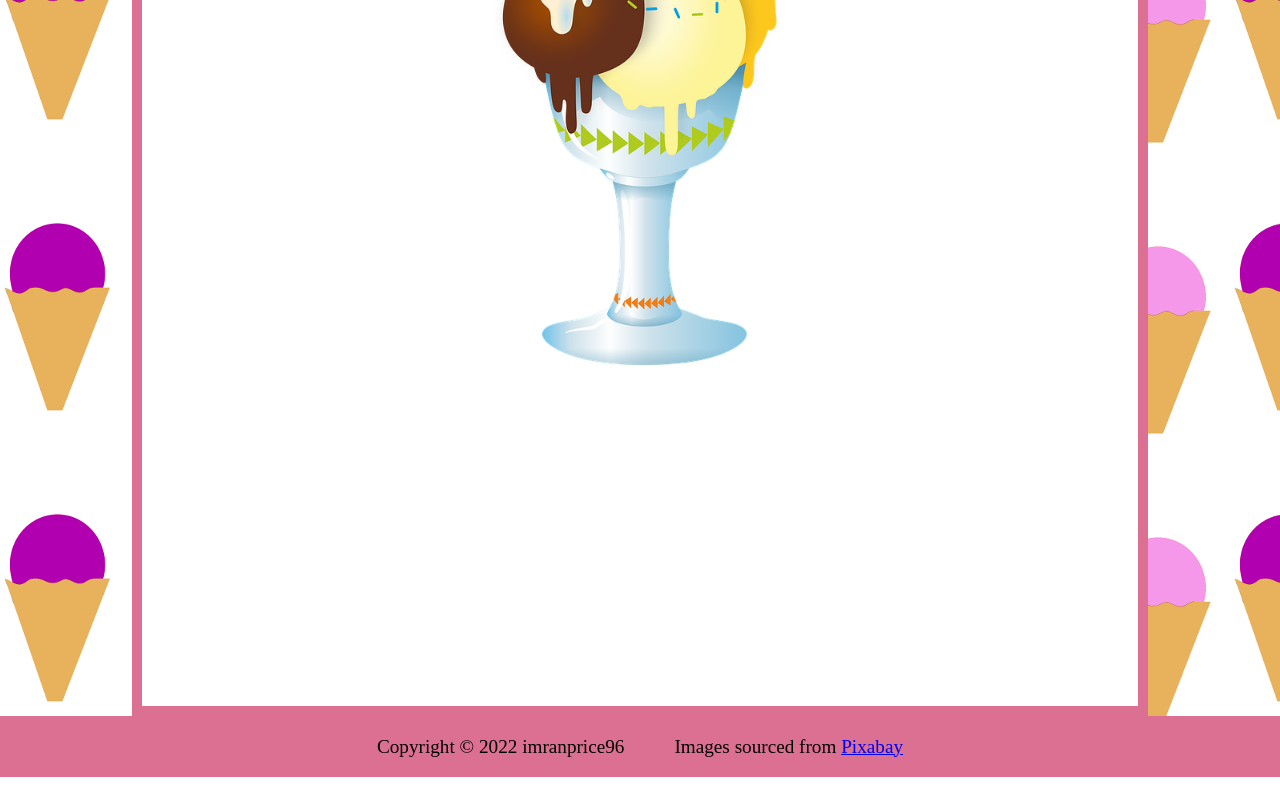
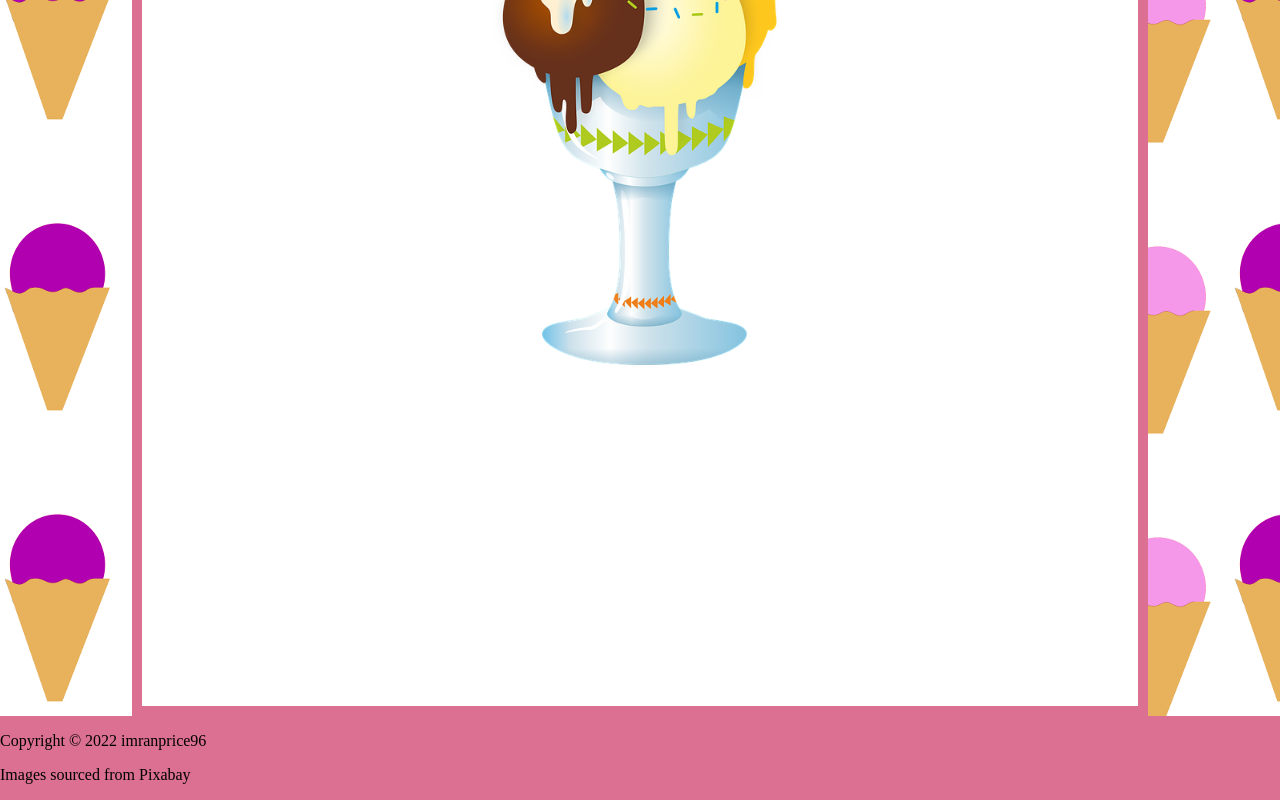
Before and after one commit to imranprice96/restaurant-page, a plain HTML site: page index.html in a window 1280 px wide. Shown: the part 667-1467 px from the top of the page. Before the commit the page ends 1444 px from the top, so only its background shows below. Drawn offline with Linux system fonts and the light colour scheme.

Commit message:
Refactor footer into module

```diff
--- a/index.html
+++ b/index.html
@@ -16,12 +16,6 @@
         </nav>
     </header>
     <div id="content"></div>
-    <footer>
-        <div class="footer">
-            <p>Copyright © 2022 imranprice96</p>
-            <p>Images sourced from <a href="https://pixabay.com/">Pixabay</a></p>
-        </div>
-    </footer>
     <script src="main.js" defer></script>
 </body>
 </html>
--- a/main.js
+++ b/main.js
@@ -126,7 +126,17 @@ eval("\n\n/* istanbul ignore next  */\nfunction styleTagTransform(css, styleElem
   \**********************/
 /***/ ((__unused_webpack_module, __webpack_exports__, __webpack_require__) => {
 
-eval("__webpack_require__.r(__webpack_exports__);\n/* harmony import */ var _modules_pageLoad__WEBPACK_IMPORTED_MODULE_0__ = __webpack_require__(/*! ./modules/pageLoad */ \"./src/modules/pageLoad.js\");\n\n\n\n(0,_modules_pageLoad__WEBPACK_IMPORTED_MODULE_0__[\"default\"])();\n\nconsole.log('Hi');\n\n\n\n//# sourceURL=webpack://restaurant-page/./src/index.js?");
+eval("__webpack_require__.r(__webpack_exports__);\n/* harmony import */ var _modules_pageLoad__WEBPACK_IMPORTED_MODULE_0__ = __webpack_require__(/*! ./modules/pageLoad */ \"./src/modules/pageLoad.js\");\n/* harmony import */ var _modules_footerLoad__WEBPACK_IMPORTED_MODULE_1__ = __webpack_require__(/*! ./modules/footerLoad */ \"./src/modules/footerLoad.js\");\n\n\n\n\n(0,_modules_pageLoad__WEBPACK_IMPORTED_MODULE_0__[\"default\"])();\n(0,_modules_footerLoad__WEBPACK_IMPORTED_MODULE_1__[\"default\"])();\n\nconsole.log('Hi');\n\n\n\n//# sourceURL=webpack://restaurant-page/./src/index.js?");
+
+/***/ }),
+
+/***/ "./src/modules/footerLoad.js":
+/*!***********************************!*\
+  !*** ./src/modules/footerLoad.js ***!
+  \***********************************/
+/***/ ((__unused_webpack_module, __webpack_exports__, __webpack_require__) => {
+
+eval("__webpack_require__.r(__webpack_exports__);\n/* harmony export */ __webpack_require__.d(__webpack_exports__, {\n/* harmony export */   \"default\": () => (__WEBPACK_DEFAULT_EXPORT__)\n/* harmony export */ });\n/* harmony import */ var _style_css__WEBPACK_IMPORTED_MODULE_0__ = __webpack_require__(/*! ../style.css */ \"./src/style.css\");\n\n\nconst loadFooter = () => {\n    const footer = document.createElement('footer');\n    const div = document.createElement('div');\n    const p1 = document.createElement('p');\n    const p2 = document.createElement('p');\n\n    p1.textContent = 'Copyright © 2022 imranprice96';\n    p2.textContent = 'Images sourced from Pixabay'\n\n    div.classList.add('footer-div');\n\n    div.appendChild(p1);\n    div.appendChild(p2);\n    footer.appendChild(div);\n\n    document.body.appendChild(footer);\n};\n\n/* harmony default export */ const __WEBPACK_DEFAULT_EXPORT__ = (loadFooter);\n\n\n//# sourceURL=webpack://restaurant-page/./src/modules/footerLoad.js?");
 
 /***/ }),
 
```
